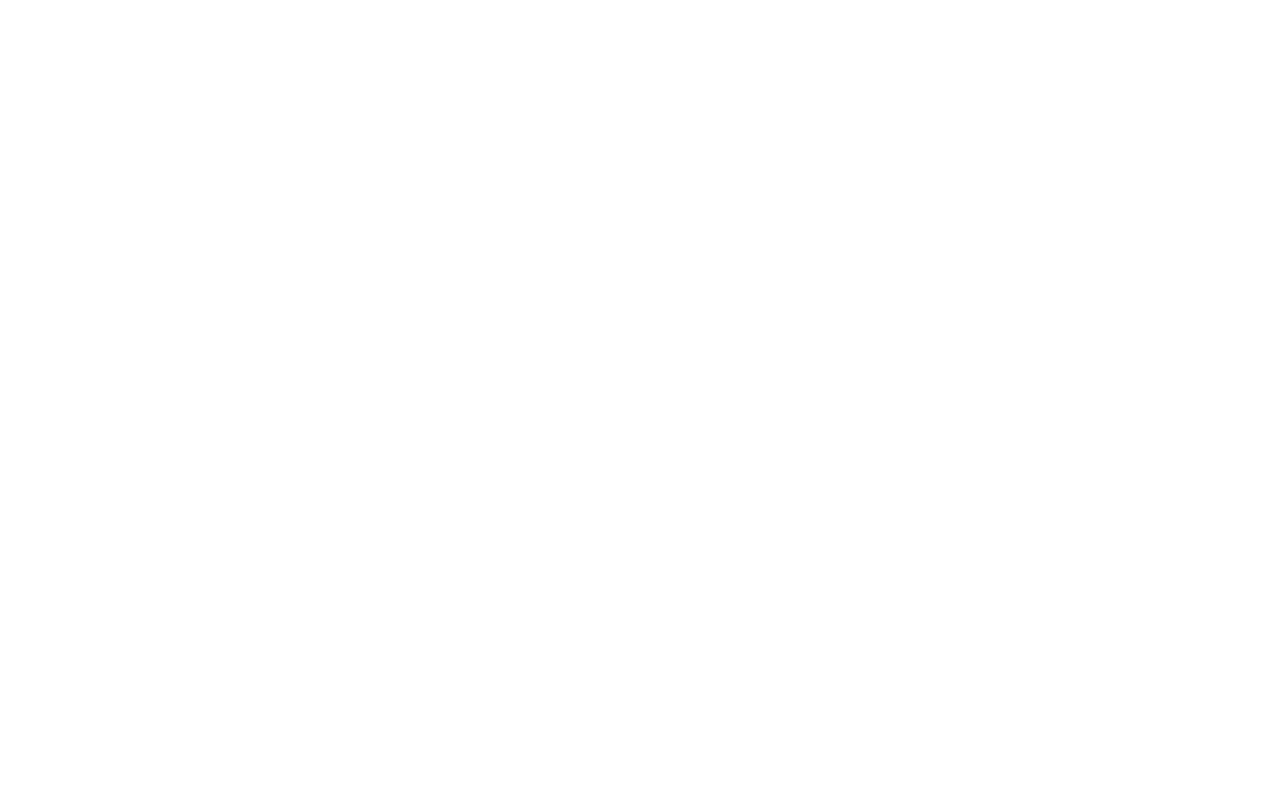
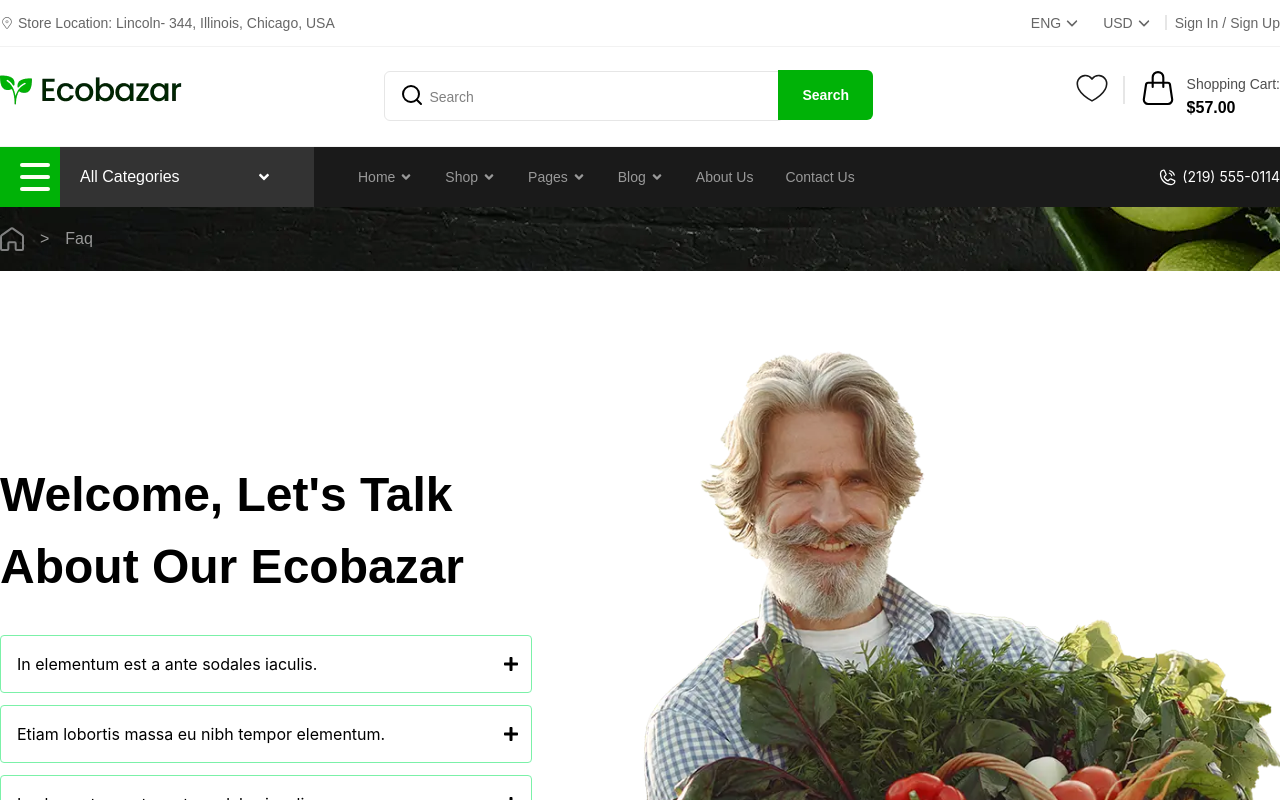
Before and after one commit to nazmulbd1/ecobazar, a React (Vite) app: page /faq in a window 1280 px wide. Before the commit this address had no page. Shown: the top 800 px of the page. Built offline with nearby package versions, Linux system fonts and the light colour scheme.

Commit message:
banner bottom part update

```diff
--- a/src/App.jsx
+++ b/src/App.jsx
@@ -3,6 +3,7 @@
 import Registration from "./pages/Registration";
 import Login from "./pages/Login";
 import MainLayouts from "./components/layouts/MainLayouts";
+import Faq from "./pages/Faq";
 
 function App() {
   return (
@@ -12,6 +13,7 @@
           <Route path="/" element={<Home />} />
           <Route path="/registration" element={<Registration />} />
           <Route path="/login" element={<Login />} />
+          <Route path="/faq"  element={<Faq/>}/>
         </Route>
       </Routes>
     </>
--- a/src/components/Banner.jsx
+++ b/src/components/Banner.jsx
@@ -1,8 +1,9 @@
 import React from "react";
 import Container from "../components/layouts/Container";
-import BannerBig from "../assets/images/Bannar_Big.webp"
-import Banner1 from "../assets/images/Bannar1.webp"
-import Banner2 from "../assets/images/Bannar2.webp"
+import BannerBig from "../assets/images/Bannar_Big.webp";
+import Banner1 from "../assets/images/Bannar1.webp";
+import Banner2 from "../assets/images/Bannar2.webp";
+import Delivery from "../icons/Delivery"
 
 const Banner = () => {
   return (
@@ -17,6 +18,46 @@
             <img src={Banner2} className="mt-6" alt="Banner2" />
           </div>
         </div>
+
+        <div className="flex justify-around border border-0 shadow-2xl my-6">
+          <div className="flex items-center py-10">
+            <div className="pr-4">
+              <Delivery/>
+            </div>
+            <div>
+              <h3 className="font-pop font-semibold text-[16px]">Free Shipping</h3>
+              <p className="font-pop text-[#999999] text-[14px]">Free Shipping on all your order</p>
+            </div>
+          </div>
+          <div className="flex items-center py-10">
+            <div className="pr-4">
+              <Delivery/>
+            </div>
+            <div>
+              <h3 className="font-pop font-semibold text-[16px]">Free Shipping</h3>
+              <p className="font-pop text-[#999999] text-[14px]">Free Shipping on all your order</p>
+            </div>
+          </div>
+          <div className="flex items-center py-10">
+            <div className="pr-4">
+              <Delivery/>
+            </div>
+            <div>
+              <h3 className="font-pop font-semibold text-[16px]">Free Shipping</h3>
+              <p className="font-pop text-[#999999] text-[14px]">Free Shipping on all your order</p>
+            </div>
+          </div>
+          <div className="flex items-center py-10">
+            <div className="pr-4">
+              <Delivery/>
+            </div>
+            <div>
+              <h3 className="font-pop font-semibold text-[16px]">Free Shipping</h3>
+              <p className="font-pop text-[#999999] text-[14px]">Free Shipping on all your order</p>
+            </div>
+          </div>
+        </div>
+
       </Container>
     </div>
   );
--- a/src/icons/Heart.jsx
+++ b/src/icons/Heart.jsx
@@ -1,3 +1,4 @@
+// SearchBar
 let Heart =()=> {
     return <svg width="34" height="34" viewBox="0 0 32 32" fill="none" xmlns="http://www.w3.org/2000/svg">
     <path d="M15.9995 28.0722C-10.6667 13.3333 7.99999 -2.66666 15.9995 7.45075C24 -2.66666 42.6666 13.3333 15.9995 28.0722Z" stroke="#1A1A1A" stroke-width="1.5"/>
@@ -5,7 +6,6 @@
 };
 // let function=()=>{} javaScript er arrow function. atake Explicit Return bole. mane return likhe return korte hoy
 // logic use korle ata lage
-
 
 
 // let Heart = () => (
@@ -20,4 +20,7 @@
 // let function=()=>() atake Implicit Return bole. mane return likhte hoy na. direct return kore
 // kunu logic use na korle ai method use kora jay
 
+
+
+
 export default Heart
--- a/src/pages/Faq.jsx
+++ b/src/pages/Faq.jsx
@@ -1,9 +1,85 @@
-import React from 'react'
+import React, { useState } from "react";
+import Container from "../components/layouts/Container";
+import faqimg from "../assets/images/faqimg.webp"
+import { FaMinus, FaPlus } from "react-icons/fa";
 
 const Faq = () => {
+  const [activeIndex, setActiveIndex] = useState(null);
+
+  const faqData = [
+    {
+      id: 1,
+      question: "In elementum est a ante sodales iaculis.",
+      answer:
+        "Morbi porttitor ligula in nunc varius sagittis. Proin dui nisi, laoreet ut tempor ac, cursus vitae eros. Cras quis ultricies elit. Proin ac lectus arcu. Maecenas aliquet vel tellus at accumsan. Donec a eros non massa vulputate ornare. Vivamus ornare commodo ante, at commodo felis congue vitae.",
+    },
+    {
+      id: 2,
+      question: "Etiam lobortis massa eu nibh tempor elementum.",
+      answer:
+        "Morbi porttitor ligula in nunc varius sagittis. Proin dui nisi, laoreet ut tempor ac, cursus vitae eros. Cras quis ultricies elit. Proin ac lectus arcu. Maecenas aliquet vel tellus at accumsan. Donec a eros non massa vulputate ornare. Vivamus ornare commodo ante, at commodo felis congue vitae.",
+    },
+    {
+      id: 3,
+      question: "In elementum est a ante sodales iaculis.",
+      answer:
+        "Morbi porttitor ligula in nunc varius sagittis. Proin dui nisi, laoreet ut tempor ac, cursus vitae eros. Cras quis ultricies elit. Proin ac lectus arcu. Maecenas aliquet vel tellus at accumsan. Donec a eros non massa vulputate ornare. Vivamus ornare commodo ante, at commodo felis congue vitae.",
+    },
+    {
+      id: 4,
+      question: "Aenean quis quam nec lacus semper dignissim.",
+      answer:
+        "Morbi porttitor ligula in nunc varius sagittis. Proin dui nisi, laoreet ut tempor ac, cursus vitae eros. Cras quis ultricies elit. Proin ac lectus arcu. Maecenas aliquet vel tellus at accumsan. Donec a eros non massa vulputate ornare. Vivamus ornare commodo ante, at commodo felis congue vitae.",
+    },
+    {
+      id: 5,
+      question: "Nulla tincidunt eros id tempus accumsan.",
+      answer:
+        "Morbi porttitor ligula in nunc varius sagittis. Proin dui nisi, laoreet ut tempor ac, cursus vitae eros. Cras quis ultricies elit. Proin ac lectus arcu. Maecenas aliquet vel tellus at accumsan. Donec a eros non massa vulputate ornare. Vivamus ornare commodo ante, at commodo felis congue vitae.",
+    },
+  ];
+
+  const handleClick = (index) => {
+    setActiveIndex(activeIndex === index ? null : index);
+  };
+
   return (
-    <div>Faq</div>
-  )
-}
+    <div>
+      <Container>
+        <div className="flex justify-between gap-[73px]">
+          <div className="w-[648px] pt-47">
+            <h2 className="w-[532px] font-pop font-semibold text-[48px] pb-5">
+              Welcome, Let's Talk About Our Ecobazar
+            </h2>
+            <div className="">
+              {faqData.map((item, index) => (
+                <div key={item.id} className="">
+                  <button onClick={() => handleClick(index)}
+                    className="w-full flex items-center justify-between border border-green-300 py-4 pl-4 pr-3 mt-3 rounded">
+                    <h3 className="">{item.question}</h3>
 
-export default Faq
+                    {activeIndex ===  index ?
+                    <FaMinus/>
+                    :
+                    <FaPlus/>
+                    }
+                  </button>
+                  {activeIndex === index && (
+                    <div className="w-full border border-green-300 p-4 rounded-b">
+                      <p>{item.answer}</p>
+                    </div>
+                  )}
+                </div>
+              ))}
+            </div>
+          </div>
+          <div className="w-full pt-20">
+            <img src={faqimg} alt="image" />
+          </div>
+        </div>
+      </Container>
+    </div>
+  );
+};
+
+export default Faq;
```
Also changed, not shown: src/icons/Delivery.jsx (added, +20 -0 lines), src/assets/images/faqimg.webp (added).
